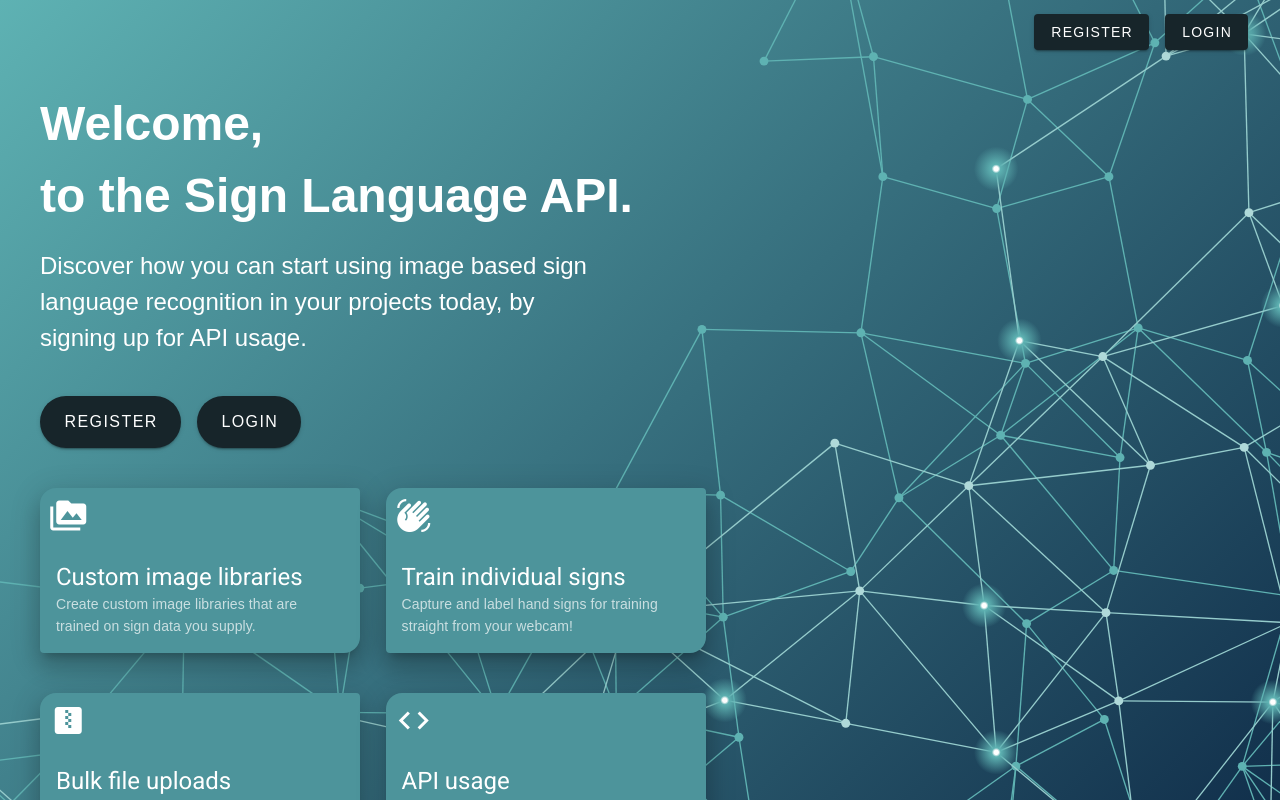
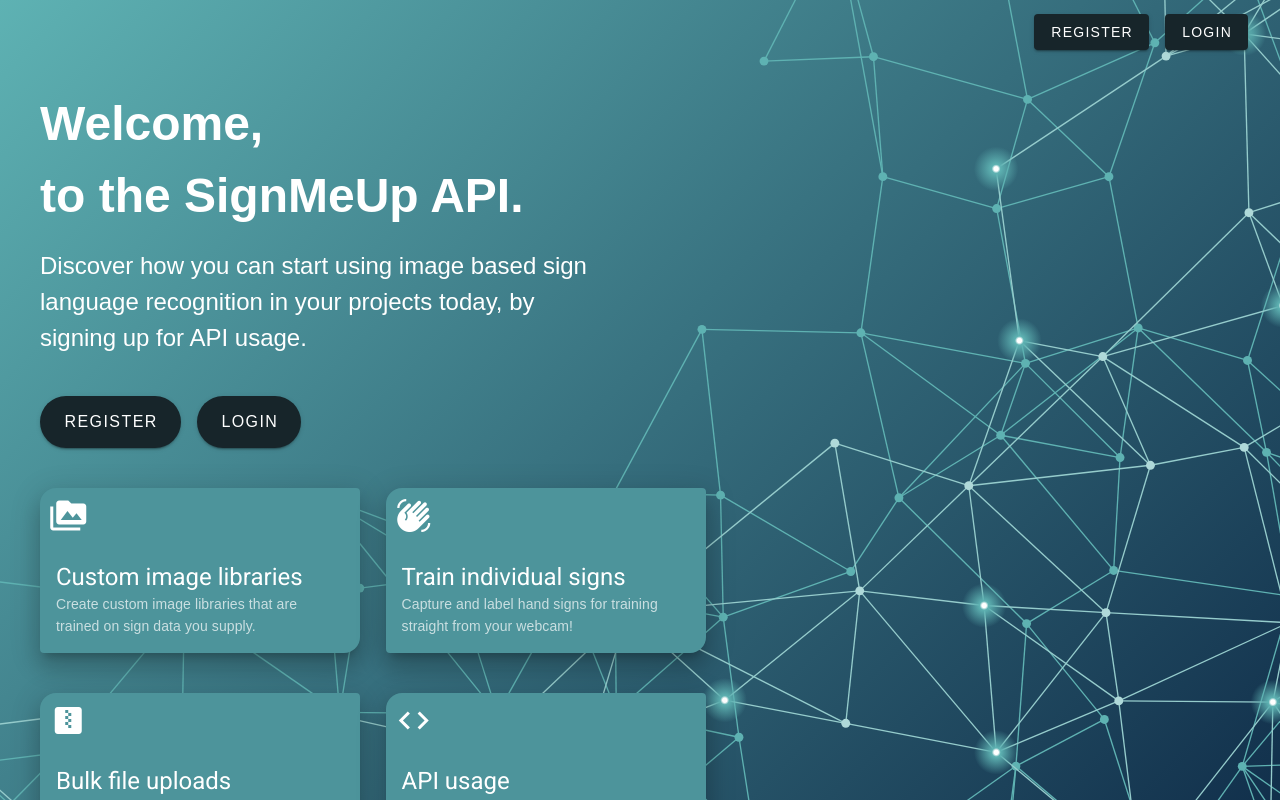
Before and after one commit to jhkritz/sign-language-api, a Vue app in the folder frontend/: page / in a window 1280 px wide. Shown: the top 800 px of the page. Built offline with nearby package versions, Linux system fonts and the light colour scheme; what vue-auth would draw is missing.

Commit message:
Updated website name

```diff
--- a/frontend/src/views/home.vue
+++ b/frontend/src/views/home.vue
@@ -81,7 +81,7 @@
 
     <div class="main-text">
       <h1 class="bigtext">Welcome, </h1>
-      <h1 class="bigtext">to the Sign Language API.</h1>
+      <h1 class="bigtext">to the SignMeUp API.</h1>
       <p class="desc">
         Discover how you can start using image based sign language recognition in your projects today, by signing up for
         API usage.
```
